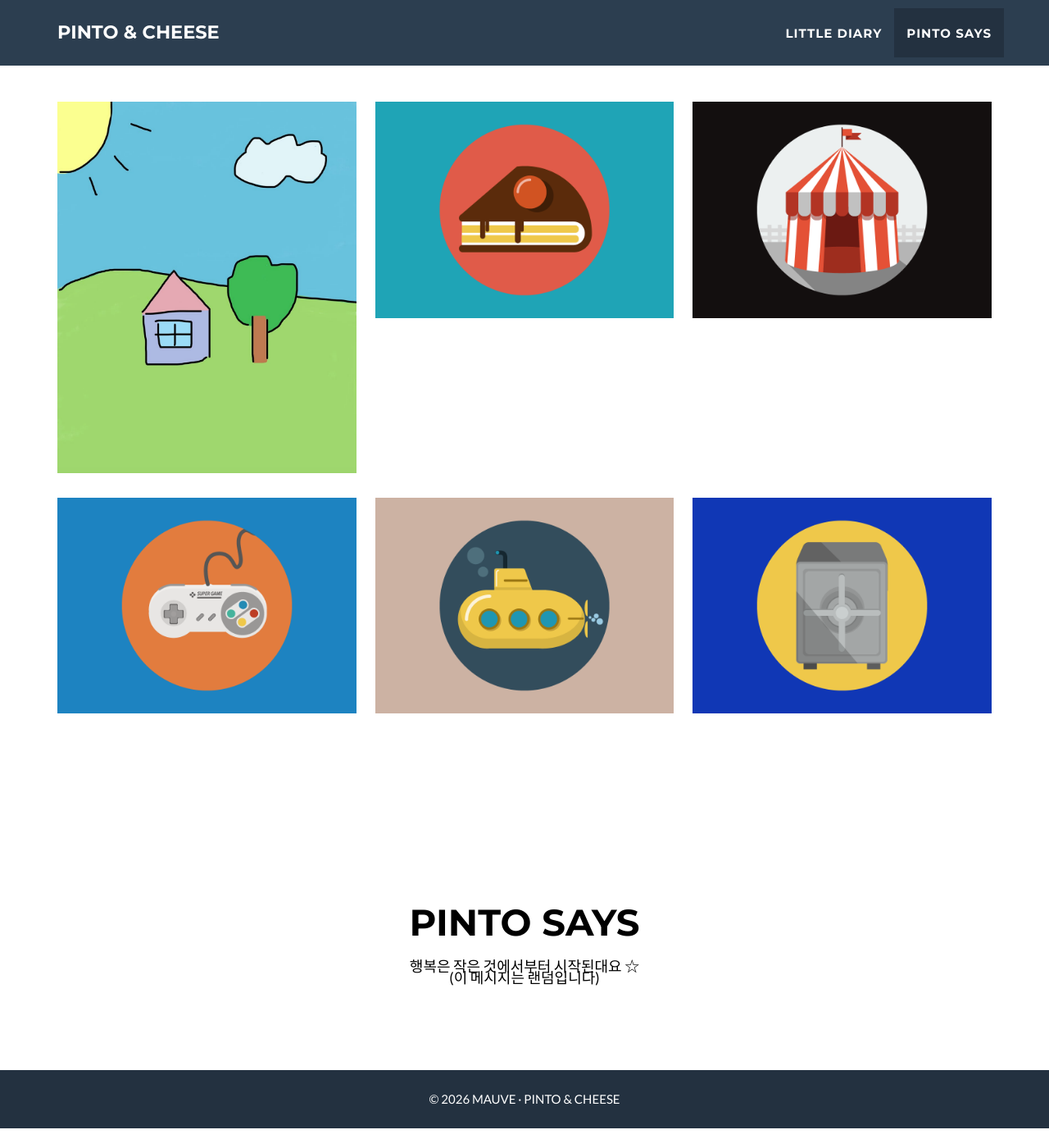
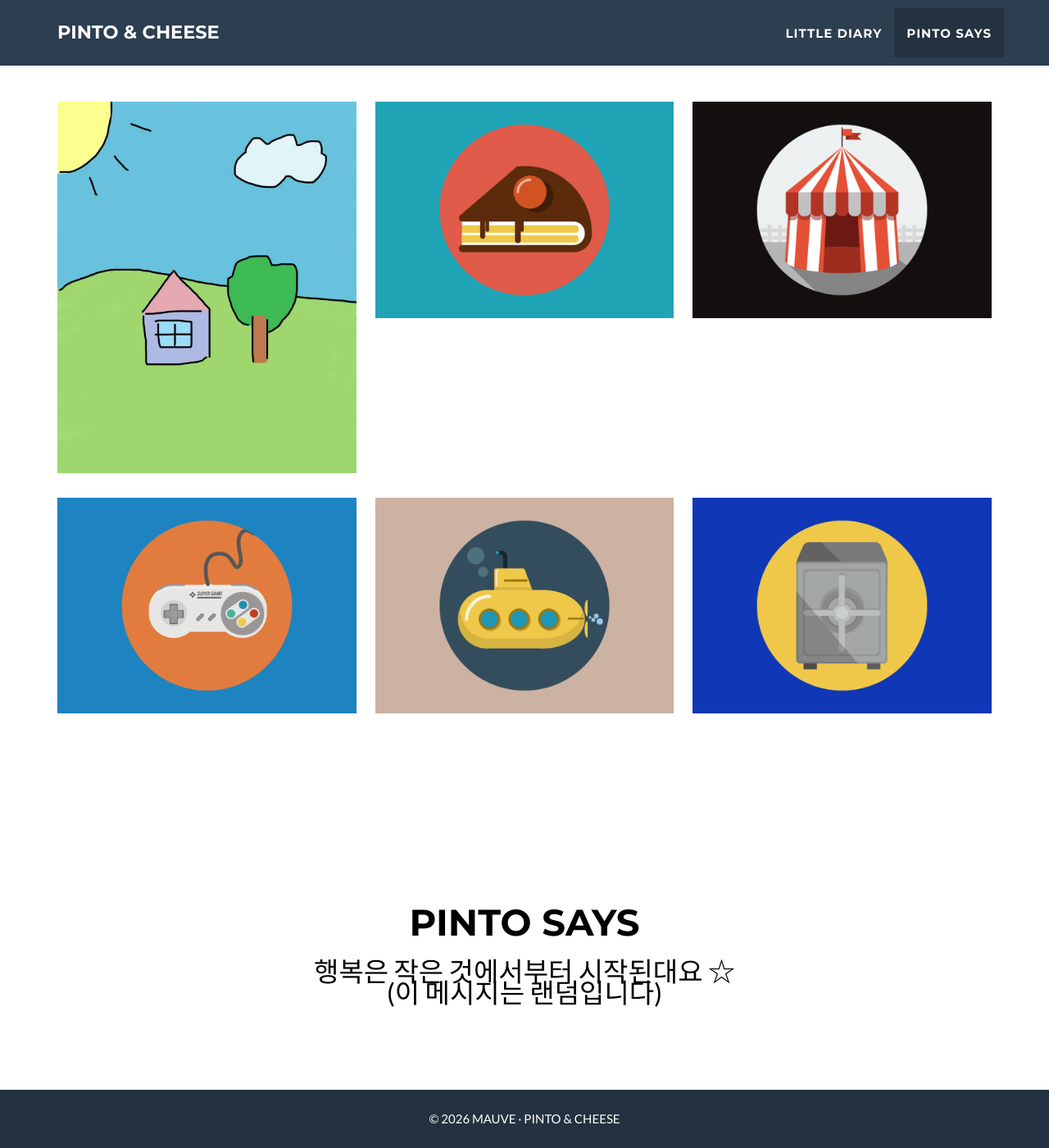
Before and after one commit to pintocheese/pintocheese.github.io, a Jekyll site: the page built from _posts/2014-07-18-project-1.markdown, in a window 1280 px wide and 1400 px high, scrolled down 1692 px. Shown: the whole window at 82% size. Built offline with Jekyll 4.4.1, drawn with Linux system fonts in a browser that asks for light colours; before the commit the page ends 3068 px from its top, so only the background shows below that.

Commit message:
Update custom.css

```diff
--- a/assets/css/custom.css
+++ b/assets/css/custom.css
@@ -32,5 +32,5 @@ section.success,
 #about-message {
   display: inline-block;
   text-align: center;
-  font-size: 1.2em;
+  font-size: 2.2em;
 }
```
